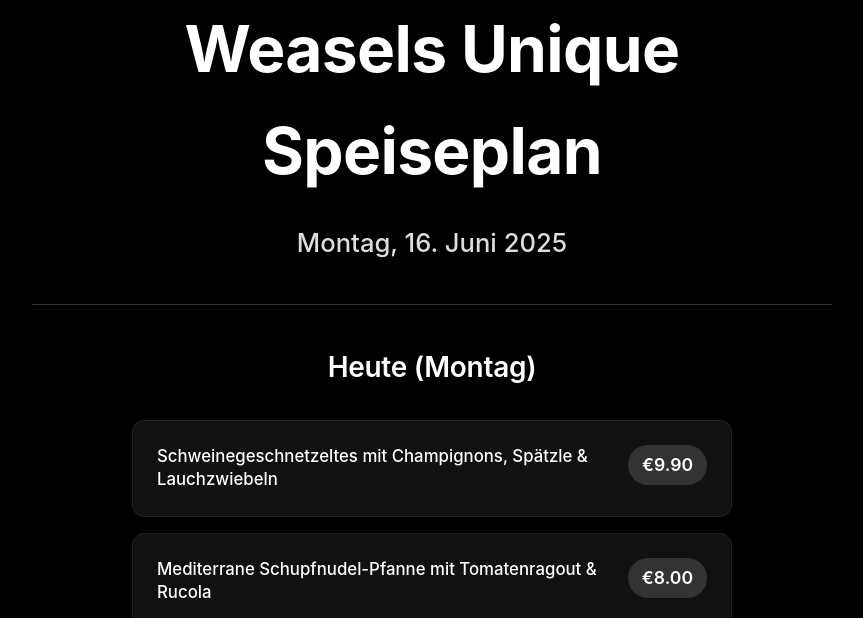
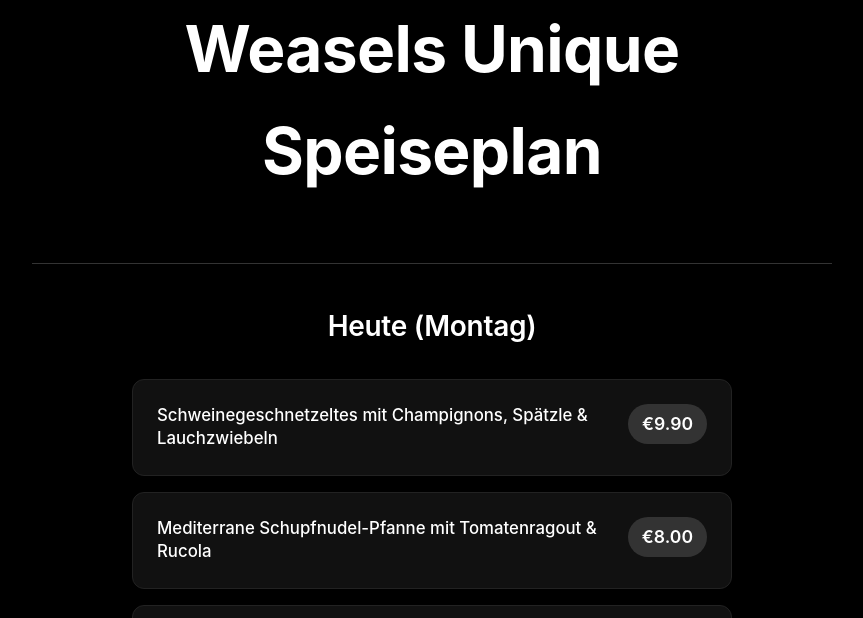
Before and after one commit to michaelwrasmann/cafe-unique-menu, a plain HTML site: page index.html in a window 1280 px wide. Shown: the part 182-800 px from the top of the page, without its empty margins (208-1071 px from the left). Drawn offline with Linux system fonts and the light colour scheme.

Commit message:
Update index.html

```diff
--- a/index.html
+++ b/index.html
@@ -412,7 +412,6 @@
                 </div>
                 <h1>Weasels Unique Speiseplan</h1>
             </div>
-            <div class="subtitle" id="currentDate"></div>
         </header>
 
         <main class="content">
@@ -443,15 +442,7 @@
         const WEEKDAYS_DE = ['Sonntag', 'Montag', 'Dienstag', 'Mittwoch', 'Donnerstag', 'Freitag', 'Samstag'];
 
         function updateDate() {
-            const today = new Date();
-            const options = {
-                weekday: 'long',
-                year: 'numeric',
-                month: 'long',
-                day: 'numeric'
-            };
-            document.getElementById('currentDate').textContent =
-                today.toLocaleDateString('de-DE', options);
+            // Date is now only shown in the section title, not in header
         }
 
         function getMenuData() {
```
